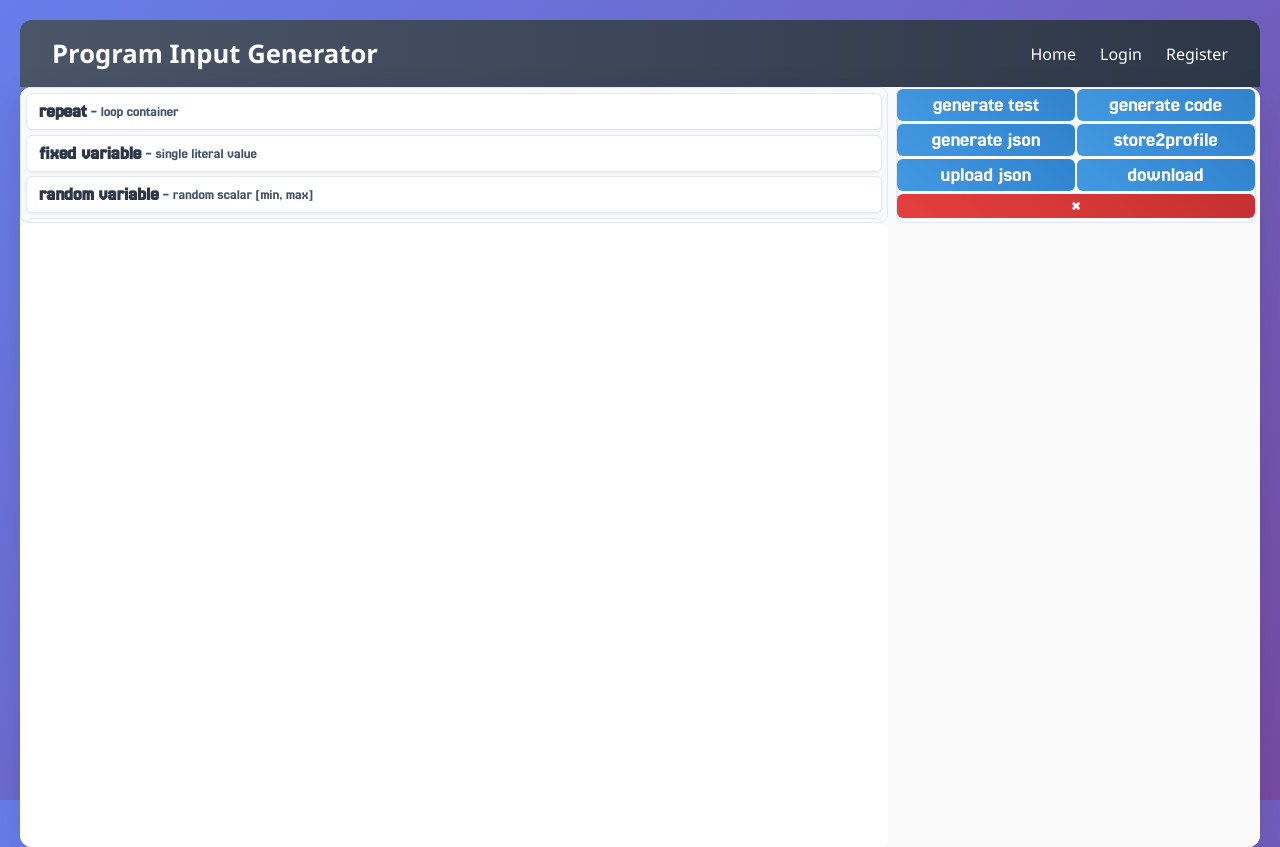
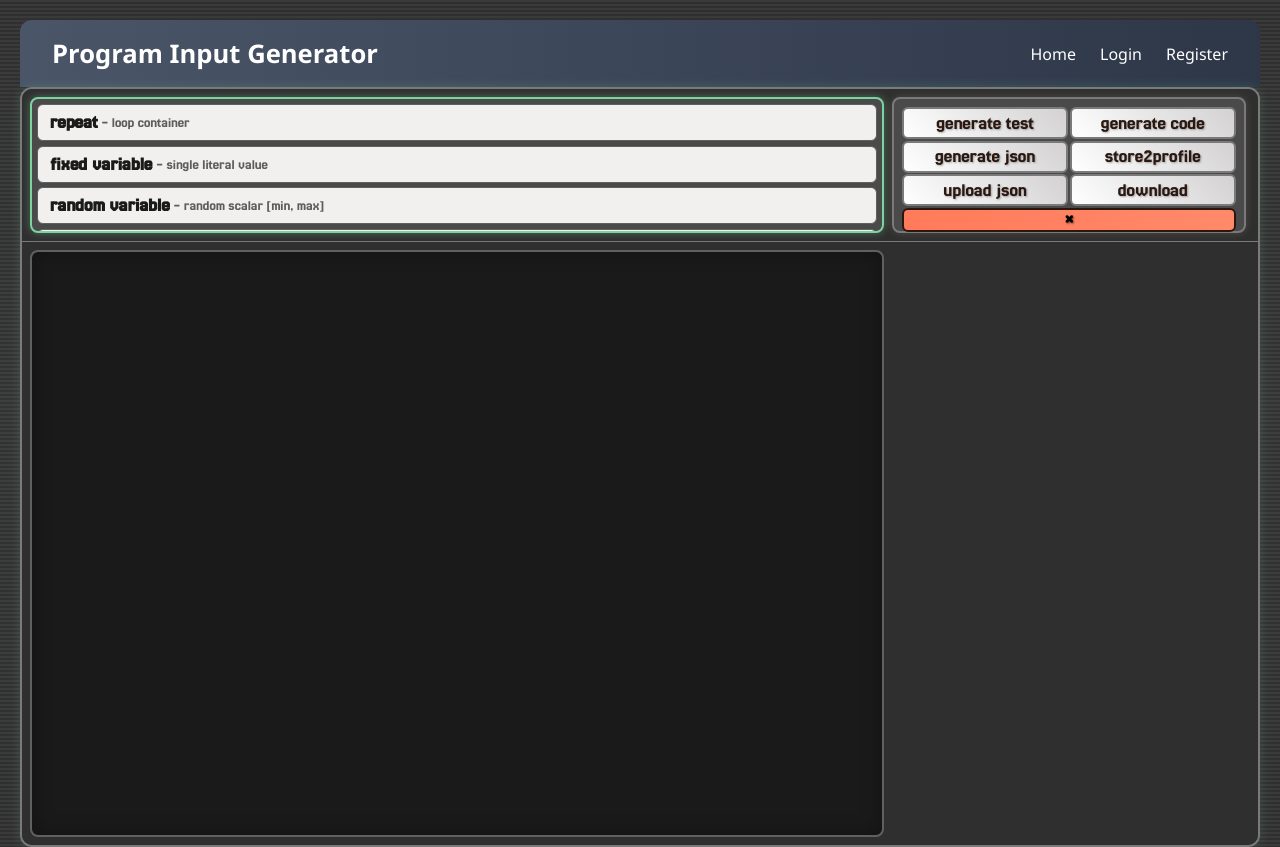
Before and after one commit to tudordudu04/ProgramInputGenerator, a PHP site: page /pages/index.php in a window 1280 px wide. Run offline with PHP 8.4, Linux system fonts and the light colour scheme.

Commit message:
Updated indexcss

```diff
--- a/css/index.css
+++ b/css/index.css
@@ -7,7 +6,7 @@
 
 * {
     scrollbar-width: thin;
-    scrollbar-color: #a0aec0 #e2e8f0;
+    scrollbar-color: #7dd3a0 #2a2a2a;
 }
 
 *::-webkit-scrollbar {
@@ -16,18 +15,18 @@
 }
 
 *::-webkit-scrollbar-track {
-    background: #e2e8f0;
+    background: #2a2a2a;
     border-radius: 4px;
 }
 
 *::-webkit-scrollbar-thumb {
-    background: #a0aec0;
+    background: #7dd3a0;
     border-radius: 4px;
-    border: 1px solid #e2e8f0;
+    border: 1px solid #2a2a2a;
 }
 
 *::-webkit-scrollbar-corner {
-    background: #e2e8f0;
+    background: #2a2a2a;
 }
 
 @font-face {
@@ -41,32 +40,54 @@
 }
 
 body {
-    font-family: 'Jersey';
-    background: linear-gradient(135deg, #667eea 0%, #764ba2 100%);
+    font-family: 'Jersey', Verdana;
+    background:
+        linear-gradient(
+            transparent 0%,
+            rgba(255,255,255,0.02) 50%,
+            transparent 100%
+        ),
+        repeating-linear-gradient(
+            0deg,
+            transparent 0px,
+            transparent 2px,
+            rgba(255,255,255,0.05) 2px,
+            rgba(255,255,255,0.05) 4px
+        ),
+        #2f2f2f;
     height: 100vh;
     padding: 1.25rem;
     position: relative;
     overflow: hidden;
 }
 
+@keyframes scanlines {
+    0% { background-position: 0 0; }
+    100% { background-position: 0 4px; }
+}
+
 .container {
     max-width: 87.5rem;
     height: calc(100vh - 2.5rem);
     margin: 0 auto;
-    background: white;
+    background: #3a3a3a;
+    border: 2px solid #7a7a7a;
     border-radius: 0.75rem;
-    box-shadow: 0 0.5rem 2rem rgba(0,0,0,0.1);
+    box-shadow:
+        0 0 12px rgba(125, 211, 160, 0.2),
+        inset 0 0 20px rgba(0,0,0,0.15);
     overflow: hidden;
     display: flex;
     flex-direction: column;
 }
 
 .header {
-    background: linear-gradient(90deg, #4a5568, #2d3748);
-    color: white;
+    background: linear-gradient(90deg, #2f2f2f, #2a2a2a);
+    color: #F2F0EF;
     padding: 1rem;
     text-align: center;
     flex-shrink: 0;
+    border-bottom: 2px solid #7a7a7a;
 }
 
 .header h1 {
@@ -89,17 +110,20 @@ body {
 .top-container {
     display: flex;
     gap: 0.5rem;
-    background: #fafafa;
+    background: #2f2f2f;
     flex-shrink: 0;
+    padding: 0.5rem;
+    border-bottom: 1px solid #7a7a7a;
 }
 
 .palette {
     flex: 0 0 70%;
-    background: #f7fafc;
-    border: 1px solid #e2e8f0;
+    background: #4a4a4a;
+    border: 2px solid #7dd3a0;
     border-radius: 0.5rem;
     height: 8.5rem;
     overflow: hidden;
+    box-shadow: 0 0 8px rgba(125, 211, 160, 0.4);
 }
 
 .palette-scroll {
@@ -115,14 +139,16 @@ body {
 
 
 .palette h3 {
-    color: #2d3748;
+    color: #7dd3a0;
     margin-bottom: 0.9375rem;
     font-size: 1rem;
+    padding: 0.5rem;
+    text-shadow: 0 0 8px rgba(125, 211, 160, 0.4);
 }
 
 .palette-item {
-    background: white;
-    border: 1px solid #e2e8f0;
+    background: #F2F0EF;
+    border: 1px solid #606060;
     border-radius: 0.375rem;
     padding: 0.5rem 0.75rem;
     margin: 0.3rem;
@@ -132,13 +158,6 @@ body {
     display: flex;
     align-items: center;
     white-space: nowrap;
-    box-shadow: 0 1px 3px rgba(0,0,0,0.05);
-}
-
-.palette-item:hover {
-    border-color: #4299e1;
-    transform: translateY(-0.0625rem);
-    box-shadow: 0 0.25rem 0.5rem rgba(66, 153, 225, 0.15);
 }
 
 .palette-item:active {
@@ -147,14 +166,15 @@ body {
 
 .palette-item .type {
     font-weight: 600;
-    color: #2d3748;
+    color: #1a1a1a;
     font-size: 1.2rem;
     flex-shrink: 0;
+    text-shadow: 0 0 1px #F2F0EF;
 }
 
 .palette-item .desc {
     font-size: 0.9rem;
-    color: #435369;
+    color: #5e5d5d;
     margin-left: 0.25rem;
     overflow: hidden;
     text-overflow: ellipsis;
@@ -165,49 +185,57 @@ body {
     display: grid;
     grid-template-columns: 1fr 1fr;
     gap: 0.1rem;
-    background: #f7fafc;
-    border: 1px solid #e2e8f0;
+    background: #4a4a4a;
+    border: 2px solid #7a7a7a;
     border-radius: 0.5rem;
     height: 8.5rem;
     align-items: center;
     justify-items: center;
+    padding: 0.5rem;
+    box-shadow: 0 0 8px rgba(212, 184, 150, 0.2);
 }
 
 .btn {
-    background: linear-gradient(45deg, #4299e1, #3182ce);
-    color: white;
-    border: none;
+    background: linear-gradient(45deg, #ffffff, #d3d1d1);
+    color: #2a1810;
+    border: 2px solid #7a7a7a;
     border-radius: 0.375rem;
     cursor: pointer;
     font-weight: 550;
     transition: all 0.2s ease;
     width: 100%;
     max-width: none;
-    font-size: 1.3rem;
+    font-size: 1.2rem;
     white-space: nowrap;
     min-height: 2rem;
     display: flex;
     align-items: center;
     justify-content: center;
+    text-shadow: 1px 1px 2px rgba(0,0,0,0.3);
 }
 
 .btn:hover {
-    transform: translateY(-0.0625rem);
-    box-shadow: 0 0.25rem 0.75rem rgba(66, 153, 225, 0.3);
+    background: linear-gradient(45deg, #c5c5c5, #ffffff);
+    border-color: #7a7a7a;
+    box-shadow: 0 0 8px rgba(125, 211, 160, 0.4);
 }
 
 .btn-clear {
     grid-column: 1 / -1;
     grid-row: 4;
-    background: linear-gradient(45deg, #e53e3e, #c53030);
+    background: linear-gradient(45deg, #ff7a5a, #ff8a6a);
+    color: rgb(0, 0, 0);
+    border: 2px solid #2a1810;
     height: auto;
     min-height: 1.5rem;
     font-size: clamp(0.8rem, 1.5vw, 1.2rem);
     font-weight: bold;
+    text-shadow: 1px 1px 2px rgba(0,0,0,0.5);
 }
 
 .btn-clear:hover {
-    box-shadow: 0 0.25rem 0.75rem rgba(229, 62, 62, 0.3);
+    background: linear-gradient(45deg, #ff8a6a, #ff7a5a);
+    box-shadow: 0 0 8px rgba(255, 122, 90, 0.5);
 }
 
 .bottom-container {
@@ -215,44 +243,49 @@ body {
     gap: 0.5rem;
     flex: 1;
     overflow: hidden;
-    background: #fafafa;
+    background: #2f2f2f;
+    padding: 0.5rem;
 }
 
 .scope {
-    background: white;
+    background: #1a1a1a;
+    border: 2px solid #606060;
     border-radius: 0.5rem;
     position: relative;
     flex: 0 0 70%;
     overflow-y: auto;
     overflow-x: visible;
     margin: 0;
+    box-shadow: inset 0 0 20px rgba(0,0,0,0.3);
 }
 
 .scope.drag-over {
-    border-color: #4299e1;
-    background: #ebf8ff;
+    border-color: #7dd3a0;
+    background: #2a2a2a;
+    box-shadow: 0 0 12px rgba(125, 211, 160, 0.4);
 }
 
 .scope.ready-to-place {
-    border-color: #48bb78;
-    background: #f0fff4;
+    border-color: #d4b896;
+    background: #2a2a2a;
+    box-shadow: 0 0 20px rgba(212, 184, 150, 0.4);
 }
 
 .module-card {
-    background: white;
-    border: 1px solid #e2e8f0;
+    background: #3a3a3a;
+    border: 1px solid #606060;
     border-radius: 0.5rem;
     padding: 0.3rem;
     margin: 0.3rem;
     cursor: grab;
     transition: all 0.2s ease;
     position: relative;
-    box-shadow: 0 0.125rem 0.25rem rgba(0,0,0,0.05);
 }
 
 .module-card:hover {
-    box-shadow: 0 0.25rem 0.75rem rgba(0,0,0,0.1);
-    transform: translateY(-0.0625rem);
+    border-color: #8ee5b8;
+    background: #4a4a4a;
+    box-shadow: 0 0 8px rgba(142, 229, 184, 0.4);
 }
 
 .module-card.dragging {
```
Also changed, not shown: other parts of css/index.css (+97 -36 lines).
